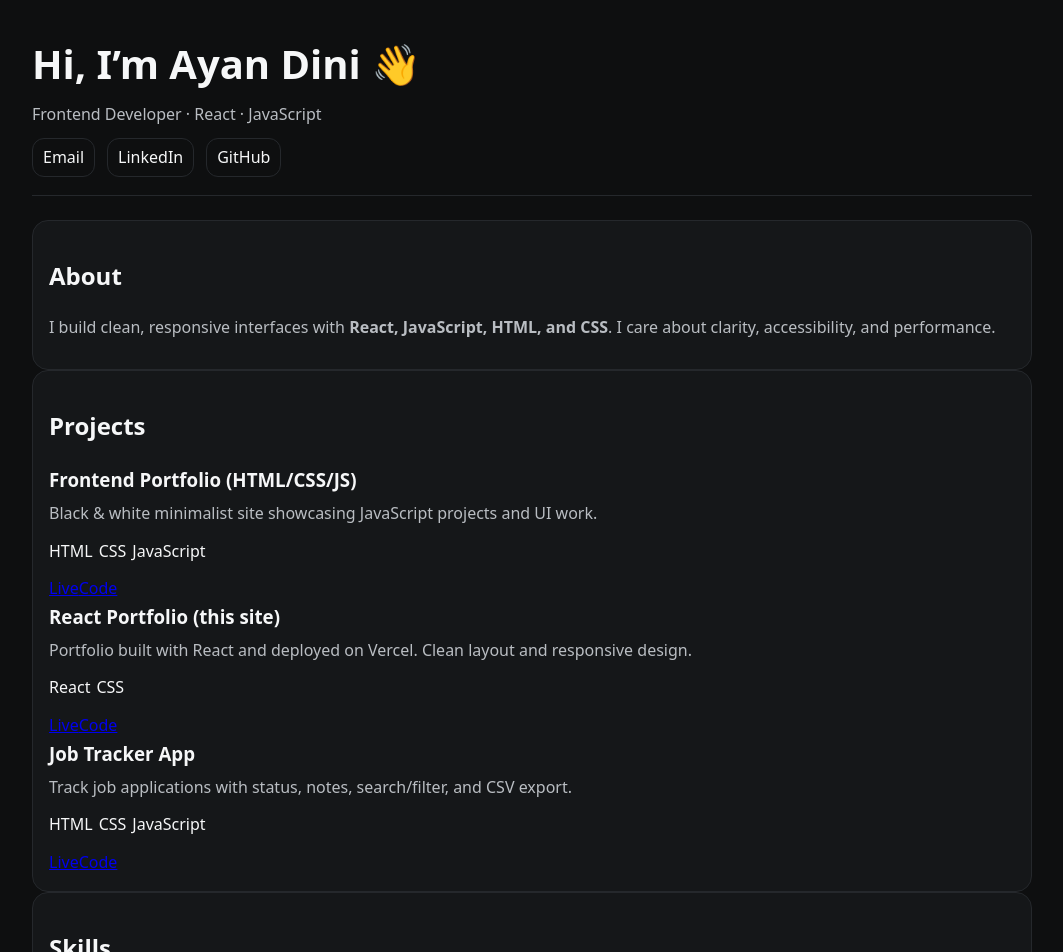
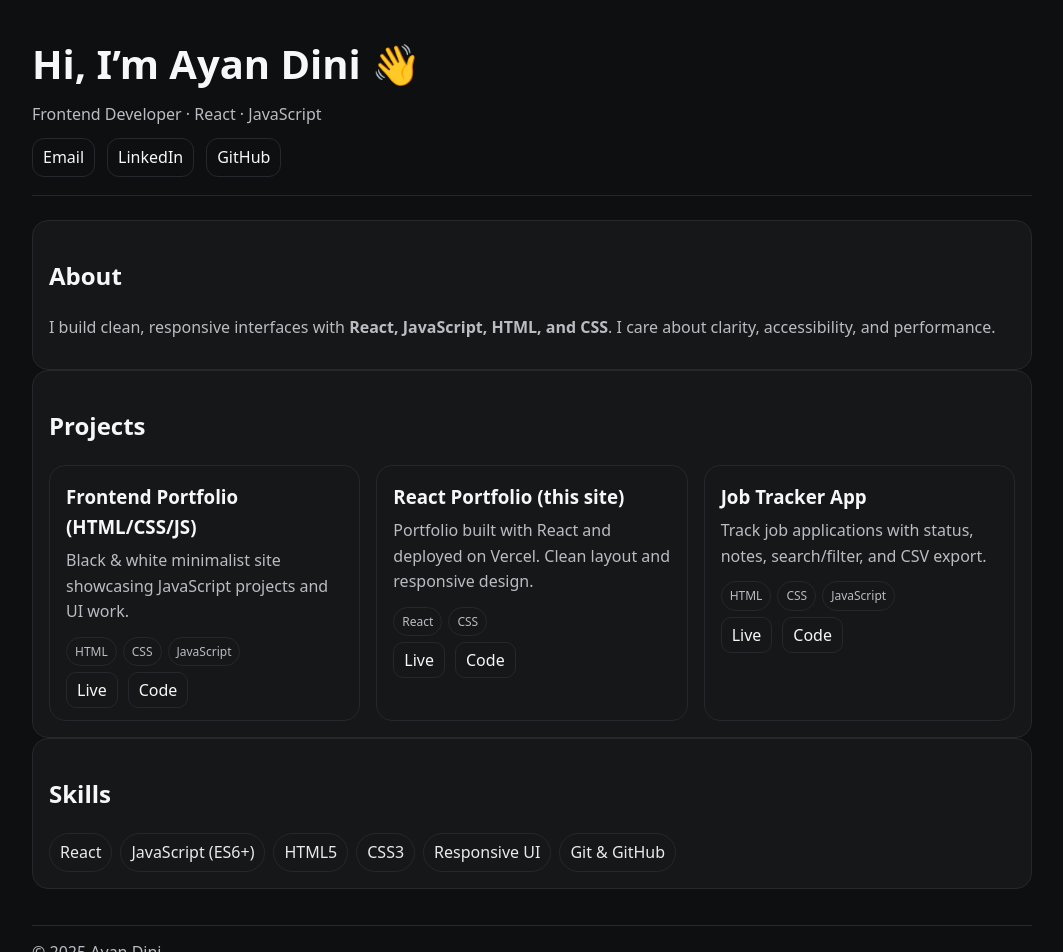
Before and after one commit to Ayan-Dini1/react-portfolio, a React (Create React App) app: page / in a window 1280 px wide. Shown: the top 952 px of the page, without its empty margins (108-1171 px from the left). Built offline with nearby package versions, Linux system fonts and the light colour scheme.

Commit message:
render projects with existing CSS (.grid/.card/.tags/.actions)

```diff
--- a/src/App.js
+++ b/src/App.js
@@ -1,7 +1,7 @@
 import React from "react";
 import "./App.css";
 
-/** Projects shown as cards */
+/* ===== Projects shown as cards ===== */
 const projects = [
   {
     title: "Frontend Portfolio (HTML/CSS/JS)",
@@ -27,9 +27,10 @@ const projects = [
     demo: "https://comfy-swan-4aa8be.netlify.app",
     repo: "https://github.com/Ayan-Dini1/Job-tracker-app",
   },
-  // Add Weather later when it’s live
+  // Add Weather when it’s live
 ];
 
+/* ===== Skills row (uses .skills / .skill) ===== */
 const skills = [
   "React",
   "JavaScript (ES6+)",
@@ -45,14 +46,26 @@ export default function App() {
       {/* Header */}
       <header className="header">
         <h1 className="title">
-          Hi, I’m Ayan Dini <span role="img" aria-label="waving hand">👋</span>
+          Hi, I’m Ayan Dini <span role="img" aria-label="wave">👋</span>
         </h1>
         <p className="subtitle">Frontend Developer · React · JavaScript</p>
 
         <div className="inline-links" style={{ marginTop: 10 }}>
           <a href="mailto:diniayaaan@gmail.com">Email</a>
-          <a href="https://www.linkedin.com/in/ayan-dini-6658919a/" target="_blank" rel="noreferrer">LinkedIn</a>
-          <a href="https://github.com/Ayan-Dini1" target="_blank" rel="noreferrer">GitHub</a>
+          <a
+            href="https://www.linkedin.com/in/ayan-dini-6658919a/"
+            target="_blank"
+            rel="noreferrer"
+          >
+            LinkedIn
+          </a>
+          <a
+            href="https://github.com/Ayan-Dini1"
+            target="_blank"
+            rel="noreferrer"
+          >
+            GitHub
+          </a>
         </div>
       </header>
 
@@ -60,31 +73,30 @@ export default function App() {
       <section className="card">
         <h2>About</h2>
         <p>
-          I build clean, responsive interfaces with <strong>React, JavaScript, HTML, and CSS</strong>.
-          I care about clarity, accessibility, and performance.
+          I build clean, responsive interfaces with{" "}
+          <strong>React, JavaScript, HTML, and CSS</strong>. I care about
+          clarity, accessibility, and performance.
         </p>
       </section>
 
-      {/* Projects (mapped from array) */}
+      {/* Projects (uses your .grid, .card, .tags, .actions styles) */}
       <section className="card">
         <h2>Projects</h2>
-        <div className="card-grid">
+        <div className="grid">
           {projects.map((p) => (
-            <article key={p.title} className="project-card">
+            <article key={p.title} className="card">
               <h3>{p.title}</h3>
-              {p.description && <p className="muted">{p.description}</p>}
+              <p>{p.description}</p>
 
-              {p.stack?.length > 0 && (
-                <div className="tags">
-                  {p.stack.map((s) => (
-                    <span key={s} className="tag">{s}</span>
-                  ))}
-                </div>
-              )}
+              <ul className="tags">
+                {p.stack.map((s) => (
+                  <li key={s}>{s}</li>
+                ))}
+              </ul>
 
-              <div className="btn-row">
-                {p.demo && <a className="btn" href={p.demo} target="_blank" rel="noreferrer">Live</a>}
-                {p.repo && <a className="btn" href={p.repo} target="_blank" rel="noreferrer">Code</a>}
+              <div className="actions">
+                <a href={p.demo} target="_blank" rel="noreferrer">Live</a>
+                <a href={p.repo} target="_blank" rel="noreferrer">Code</a>
               </div>
             </article>
           ))}
@@ -94,12 +106,16 @@ export default function App() {
       {/* Skills */}
       <section className="card">
         <h2>Skills</h2>
-        <div className="tags">
+        <div className="skills">
           {skills.map((s) => (
-            <span key={s} className="tag">{s}</span>
+            <span key={s} className="skill">{s}</span>
           ))}
         </div>
       </section>
+
+      <footer className="footer">
+        <span>© {new Date().getFullYear()} Ayan Dini</span>
+      </footer>
     </main>
   );
 }
```
